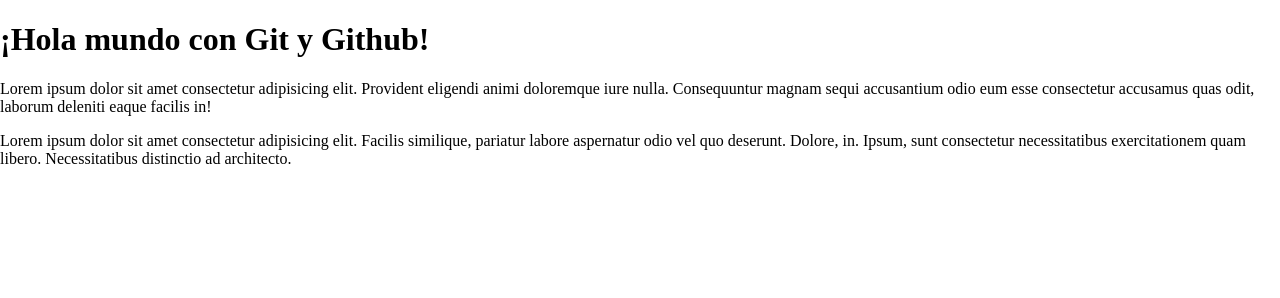
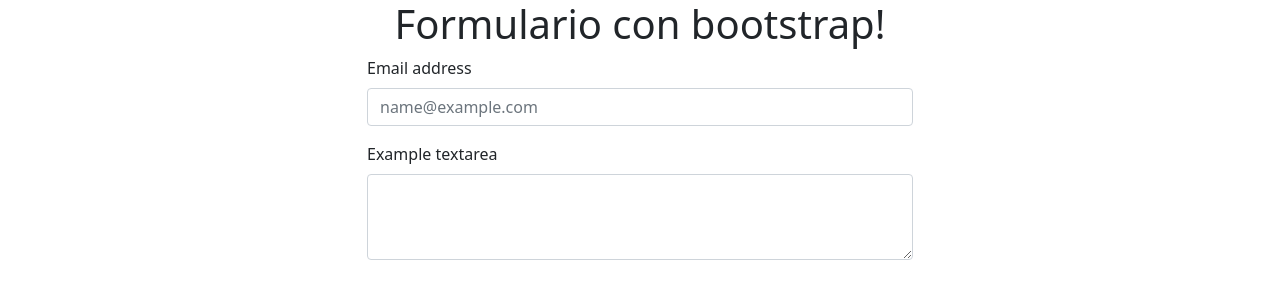
Before and after one commit to ManuJR/webhtml, a plain HTML site: page index.html in a window 1280 px wide. Drawn offline with nearby package versions, Linux system fonts and the light colour scheme.

Commit message:
Nueva template con bootstrap

```diff
--- a/index.html
+++ b/index.html
@@ -1,19 +1,40 @@
-<!DOCTYPE html>
+<!doctype html>
 <html lang="en">
-<head>
-    <meta charset="UTF-8">
-    <meta http-equiv="X-UA-Compatible" content="IE=edge">
-    <meta name="viewport" content="width=device-width, initial-scale=1.0">
-    <title>Primer ejemplo con Git</title>
+  <head>
+    <!-- Required meta tags -->
+    <meta charset="utf-8">
+    <meta name="viewport" content="width=device-width, initial-scale=1">
+
+    <!-- Bootstrap CSS -->
+    <link href="https://cdn.jsdelivr.net/npm/bootstrap@5.0.0-beta2/dist/css/bootstrap.min.css" rel="stylesheet" integrity="sha384-BmbxuPwQa2lc/FVzBcNJ7UAyJxM6wuqIj61tLrc4wSX0szH/Ev+nYRRuWlolflfl" crossorigin="anonymous">
+
+    <title>Plantilla bootstrap</title>
     <link rel="stylesheet" href="css/estilos.css">
-</head>
-<body>
+  </head>
+  <body>
+    <h1 class="text-center">Formulario con bootstrap!</h1>
 
-    <h1>¡Hola mundo con Git y Github!</h1>
+    <div class="container">
+        <div class="row justify-content-center">
+            <div class="col-12 col-md-6">
+                <div class="mb-3">
+                    <label for="exampleFormControlInput1" class="form-label">Email address</label>
+                    <input type="email" class="form-control" id="exampleFormControlInput1" placeholder="name@example.com">
+                </div>
+                <div class="mb-3">
+                 <label for="exampleFormControlTextarea1" class="form-label">Example textarea</label>
+                    <textarea class="form-control" id="exampleFormControlTextarea1" rows="3"></textarea>
+                </div>
 
-    <p> Lorem ipsum dolor sit amet consectetur adipisicing elit. Provident eligendi animi doloremque iure nulla. Consequuntur magnam sequi accusantium odio eum esse consectetur accusamus quas odit, laborum deleniti eaque facilis in!</p>
+            </div>
+        </div>
 
-    <p>Lorem ipsum dolor sit amet consectetur adipisicing elit. Facilis similique, pariatur labore aspernatur odio vel quo deserunt. Dolore, in. Ipsum, sunt consectetur necessitatibus exercitationem quam libero. Necessitatibus distinctio ad architecto.</p>
+    </div>
 
-</body>
+    <!-- Optional JavaScript; choose one of the two! -->
+
+    <!-- Option 1: Bootstrap Bundle with Popper -->
+    <script src="https://cdn.jsdelivr.net/npm/bootstrap@5.0.0-beta2/dist/js/bootstrap.bundle.min.js" integrity="sha384-b5kHyXgcpbZJO/tY9Ul7kGkf1S0CWuKcCD38l8YkeH8z8QjE0GmW1gYU5S9FOnJ0" crossorigin="anonymous"></script>
+
+  </body>
 </html>
```
